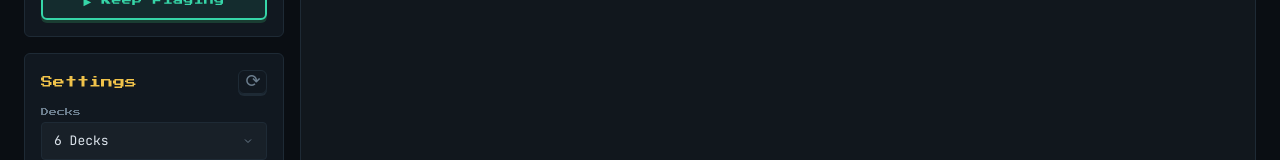
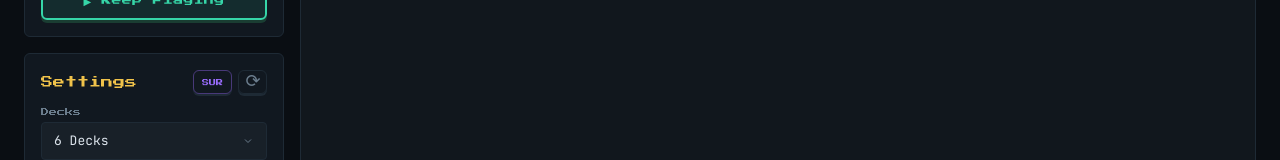
Before and after one commit to sam1r-m/blackjack, a Next.js app: page /simulator in a window 1280 px wide. Shown: the part 235-395 px from the top of the page. Built offline with nearby package versions, Linux system fonts and the light colour scheme.

Commit message:
Add toggleSurrender button

```diff
--- a/app/simulator/page.tsx
+++ b/app/simulator/page.tsx
@@ -162,6 +162,7 @@ function LiveSessionTab({ settings, onSettingsChange }: LiveSessionTabProps) {
         rules: {
           dealerRule: settings.dealerRule,
           blackjackPayout: settings.blackjackPayout,
+          allowSurrender: settings.allowSurrender,
         },
       },
       {
--- a/components/simulator/ControlPanel.tsx
+++ b/components/simulator/ControlPanel.tsx
@@ -18,6 +18,7 @@ export interface SimulatorSettings {
   speed: number;
   tableMax: number;
   penetration: number;
+  allowSurrender: boolean;
 }
 
 export const DEFAULT_SETTINGS: SimulatorSettings = {
@@ -31,6 +32,7 @@ export const DEFAULT_SETTINGS: SimulatorSettings = {
   speed: 5,
   tableMax: 500,
   penetration: 0.75,
+  allowSurrender: true,
 };
 
 const SPEED_LABELS: Record<number, string> = {
@@ -132,6 +134,19 @@ export default function ControlPanel({
           <h2 className="font-[family-name:var(--font-pixel)] text-xs text-highlight">
             Settings
           </h2>
+          <div className="flex gap-1.5">
+            <button
+              onClick={() => update("allowSurrender", !settings.allowSurrender)}
+              disabled={sessionActive}
+              title={settings.allowSurrender ? "Surrender allowed" : "Surrender disabled"}
+              className={`rounded-md border px-2 py-0.5 font-[family-name:var(--font-pixel)] text-[7px] leading-none shadow-[0_2px_0_#1e2a35] transition-all active:translate-y-[2px] active:shadow-none disabled:pointer-events-none disabled:opacity-30 ${
+                settings.allowSurrender
+                  ? "border-[#9b6dff]/40 text-[#9b6dff]"
+                  : "border-border text-muted"
+              }`}
+            >
+              SUR
+            </button>
             <button
               onClick={onResetSettings}
               disabled={sessionActive}
@@ -140,6 +155,7 @@ export default function ControlPanel({
             >
               <span className="-translate-y-[2px] translate-x-[0.5px] inline-block">⟳</span>
             </button>
+          </div>
         </div>
         <div className="space-y-3">
           <ControlField label="Decks">
--- a/lib/engine/round.ts
+++ b/lib/engine/round.ts
@@ -96,7 +96,7 @@ export function runRound(config: RoundConfig, input: RoundInput): RoundOutcome {
 
     const canDouble = isFirstAction && playerCards.length === 2;
     const canSplit = false; // splits not yet implemented
-    const canSurrender = isFirstAction;
+    const canSurrender = isFirstAction && (rules.allowSurrender !== false);
 
     const state: GameStateView = {
       playerHand: {
--- a/types/blackjack.ts
+++ b/types/blackjack.ts
@@ -87,5 +87,6 @@ export interface RoundConfig {
   rules: {
     dealerRule: DealerRule;
     blackjackPayout: BlackjackPayout;
+    allowSurrender?: boolean;
   };
 }
```
Lines whose indentation alone changed are shown as unchanged.
